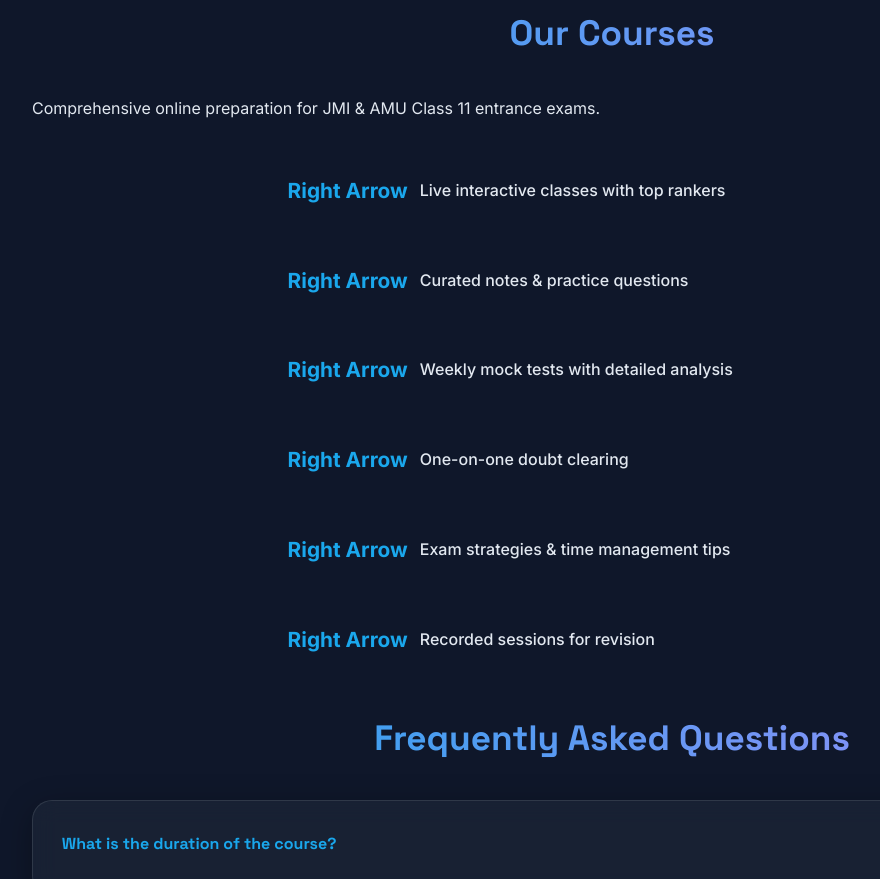
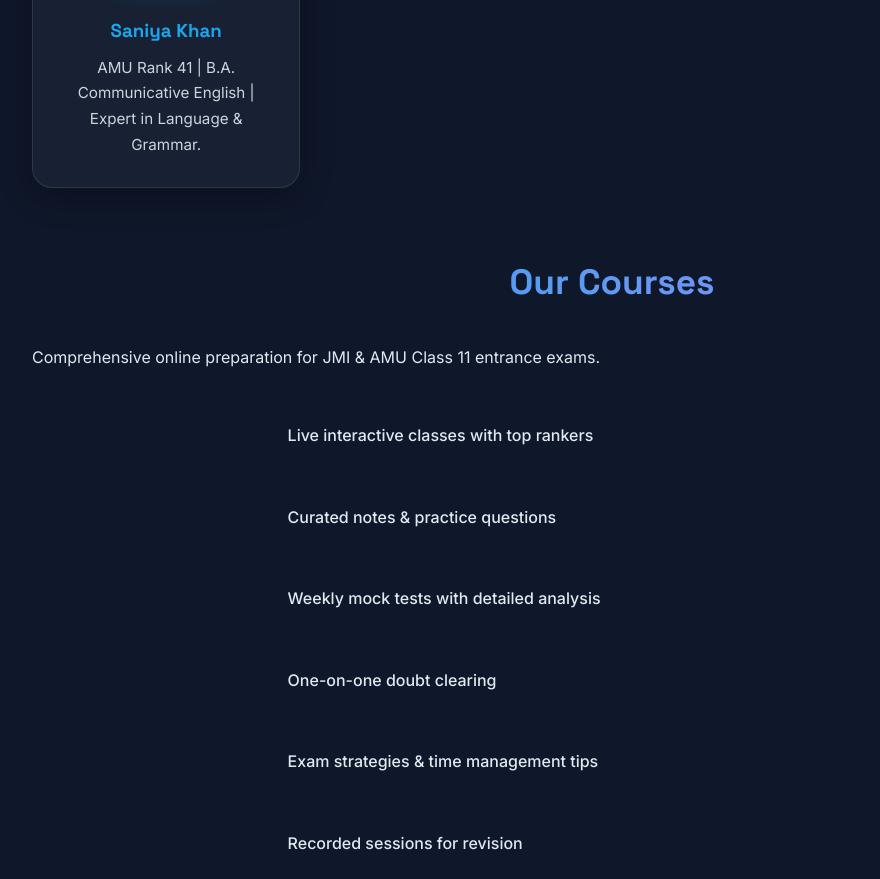
Before and after one commit to faizanahmad-sir/afnuz-academy-3, a plain HTML site: page index.html in a window 1280 px wide. Shown: the part 1778-2657 px from the top of the page, without its empty margins (28-908 px from the left). Drawn offline with Linux system fonts and the light colour scheme.

```diff
--- a/index.html
+++ b/index.html
@@ -385,7 +385,7 @@
             transform: translateX(10px);
         }
         #courses li::before {
-            content: "Right Arrow";
+
             color: var(--primary);
             font-weight: bold;
             font-size: 1.3rem;
```
Also changed, not shown: teachers/Rehan.webp (added), teachers/ammar.webp (added), teachers/mariyam jii.webp (added), teachers/monirah jii.webp (added), teachers/sadiqa.webp (added), teachers/salman.webp (added), teachers/sameer.webp (added), teachers/saniay😒.webp (added), teachers/zainab.webp (added).
